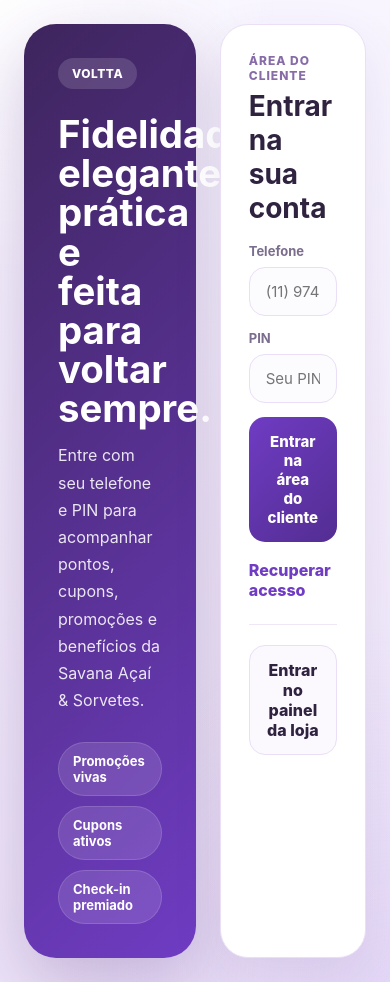
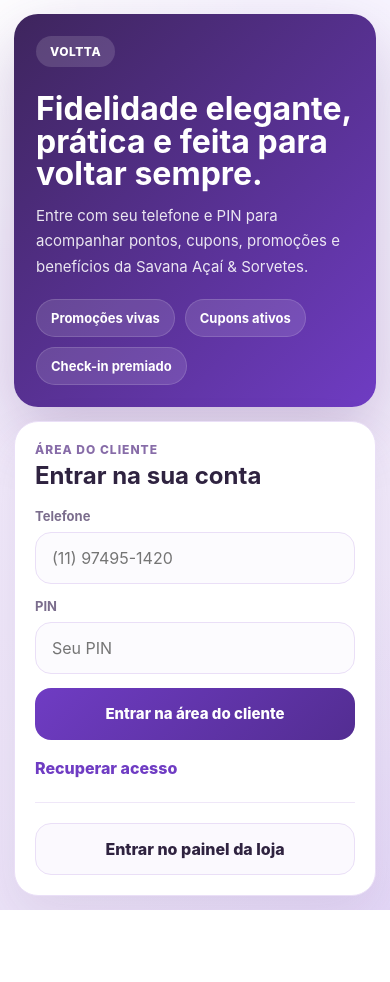
Before and after one commit to dpnascimentojr/voltta-program, a React (Vite) app: page / in a window 390 px wide. After the commit the page ends 910 px from the top, so only its background shows below. Built offline with nearby package versions, Linux system fonts and the light colour scheme.

Commit message:
atualização login e painel do cliente

```diff
--- a/src/screens/auth/AccessHubScreen.jsx
+++ b/src/screens/auth/AccessHubScreen.jsx
@@ -1,4 +1,4 @@
-import { useMemo, useState } from "react";
+import { useEffect, useMemo, useState } from "react";
 
 function digitsOnly(value = "") {
   return String(value).replace(/\D/g, "");
@@ -15,6 +15,18 @@
   return `(${digits.slice(0, 2)}) ${digits.slice(2, 7)}-${digits.slice(7)}`;
 }
 
+function useIsMobile(breakpoint = 860) {
+  const [isMobile, setIsMobile] = useState(() => window.innerWidth <= breakpoint);
+
+  useEffect(() => {
+    const onResize = () => setIsMobile(window.innerWidth <= breakpoint);
+    window.addEventListener("resize", onResize);
+    return () => window.removeEventListener("resize", onResize);
+  }, [breakpoint]);
+
+  return isMobile;
+}
+
 export default function AccessHubScreen({
   branding,
   customers = [],
@@ -22,6 +34,7 @@
   onEmployeeEnter,
   whatsappLink,
 }) {
+  const isMobile = useIsMobile();
   const [phone, setPhone] = useState("");
   const [pin, setPin] = useState("");
   const [showRecovery, setShowRecovery] = useState(false);
@@ -52,30 +65,34 @@
     : "";
 
   return (
-    <div style={styles.page}>
-      <div style={styles.content}>
-        <section style={styles.heroCard}>
+    <div style={styles.page(isMobile)}>
+      <div style={styles.content(isMobile)}>
+        <section style={styles.heroCard(isMobile)}>
           <div style={styles.brandBadge}>{branding?.softwareName || "Voltta"}</div>
-          <h1 style={styles.heroTitle}>
-            Fidelidade elegante, prática e feita para voltar sempre.
-          </h1>
-          <p style={styles.heroText}>
-            Entre com seu telefone e PIN para acompanhar pontos, cupons, promoções e benefícios da{" "}
-            {branding?.companyName || "loja"}.
-          </p>
 
-          <div style={styles.heroHighlights}>
+          <div>
+            <h1 style={styles.heroTitle(isMobile)}>
+              Fidelidade elegante, prática e feita para voltar sempre.
+            </h1>
+
+            <p style={styles.heroText(isMobile)}>
+              Entre com seu telefone e PIN para acompanhar pontos, cupons, promoções e benefícios da{" "}
+              {branding?.companyName || "loja"}.
+            </p>
+          </div>
+
+          <div style={styles.heroHighlights(isMobile)}>
             <Badge text="Promoções vivas" />
             <Badge text="Cupons ativos" />
             <Badge text="Check-in premiado" />
           </div>
         </section>
 
-        <section style={styles.loginCard}>
-          <div style={styles.cardHeader}>
+        <section style={styles.loginCard(isMobile)}>
+          <div style={styles.cardHeader(isMobile)}>
             <div>
               <p style={styles.eyebrow}>Área do cliente</p>
-              <h2 style={styles.cardTitle}>Entrar na sua conta</h2>
+              <h2 style={styles.cardTitle(isMobile)}>Entrar na sua conta</h2>
             </div>
           </div>
 
@@ -130,18 +147,18 @@
             </button>
 
             {showRecovery ? (
-              <div style={styles.recoveryPanel}>
+              <div style={styles.recoveryPanel(isMobile)}>
                 <p style={styles.recoveryText}>
                   Digite seu telefone acima para localizar sua conta e escolher a melhor forma de
                   recuperação.
                 </p>
 
-                <div style={styles.recoveryActions}>
+                <div style={styles.recoveryActions(isMobile)}>
                   <a
                     href={whatsappLink || "#"}
                     target="_blank"
                     rel="noopener noreferrer"
-                    style={styles.secondaryAction}
+                    style={styles.secondaryAction(isMobile)}
                   >
                     Recuperar por WhatsApp
                   </a>
@@ -149,7 +166,7 @@
                   <a
                     href={emailRecovery || "#"}
                     style={{
-                      ...styles.secondaryAction,
+                      ...styles.secondaryAction(isMobile),
                       opacity: emailRecovery ? 1 : 0.48,
                       pointerEvents: emailRecovery ? "auto" : "none",
                     }}
@@ -187,30 +204,34 @@
 }
 
 const styles = {
-  page: {
+  page: (isMobile) => ({
     minHeight: "100vh",
     display: "grid",
     placeItems: "center",
-    padding: 24,
-  },
-  content: {
+    padding: isMobile ? 14 : 24,
+  }),
+
+  content: (isMobile) => ({
     width: "100%",
     maxWidth: 1160,
     display: "grid",
-    gridTemplateColumns: "1.08fr 0.92fr",
-    gap: 24,
+    gridTemplateColumns: isMobile ? "1fr" : "1.08fr 0.92fr",
+    gap: isMobile ? 14 : 24,
     alignItems: "stretch",
-  },
-  heroCard: {
+  }),
+
+  heroCard: (isMobile) => ({
     background: "linear-gradient(135deg, #3e255d 0%, #6f3cc3 100%)",
     color: "#fff",
-    borderRadius: 32,
-    padding: 34,
+    borderRadius: isMobile ? 24 : 32,
+    padding: isMobile ? 22 : 34,
     boxShadow: "0 24px 64px rgba(86, 48, 124, 0.25)",
     display: "grid",
     alignContent: "space-between",
-    minHeight: 580,
-  },
+    minHeight: isMobile ? "auto" : 580,
+    gap: isMobile ? 18 : 24,
+  }),
+
   brandBadge: {
     display: "inline-flex",
     width: "fit-content",
@@ -222,25 +243,29 @@
     letterSpacing: 0.5,
     textTransform: "uppercase",
   },
-  heroTitle: {
-    margin: "26px 0 14px",
-    fontSize: "clamp(2.4rem, 4vw, 4.6rem)",
+
+  heroTitle: (isMobile) => ({
+    margin: "8px 0 12px",
+    fontSize: isMobile ? "2rem" : "clamp(2.4rem, 4vw, 4.6rem)",
     lineHeight: 1.02,
-    maxWidth: 12,
-  },
-  heroText: {
+    maxWidth: isMobile ? "100%" : 12,
+  }),
+
+  heroText: (isMobile) => ({
     margin: 0,
-    maxWidth: 34 + "ch",
+    maxWidth: isMobile ? "100%" : "34ch",
     color: "rgba(255,255,255,0.88)",
-    fontSize: 16,
+    fontSize: isMobile ? 15 : 16,
     lineHeight: 1.7,
-  },
-  heroHighlights: {
+  }),
+
+  heroHighlights: (isMobile) => ({
     display: "flex",
     flexWrap: "wrap",
     gap: 10,
-    marginTop: 28,
-  },
+    marginTop: isMobile ? 2 : 28,
+  }),
+
   badge: {
     background: "rgba(255,255,255,0.12)",
     border: "1px solid rgba(255,255,255,0.14)",
@@ -250,21 +275,24 @@
     fontSize: 13,
     fontWeight: 700,
   },
-  loginCard: {
+
+  loginCard: (isMobile) => ({
     background: "#fff",
     border: "1px solid #eadff7",
-    borderRadius: 28,
-    padding: 28,
+    borderRadius: isMobile ? 24 : 28,
+    padding: isMobile ? 20 : 28,
     boxShadow: "0 20px 50px rgba(92, 63, 122, 0.10)",
     display: "grid",
     alignContent: "start",
     gap: 18,
-  },
-  cardHeader: {
+  }),
+
+  cardHeader: (isMobile) => ({
     display: "flex",
     justifyContent: "space-between",
-    alignItems: "center",
-  },
+    alignItems: isMobile ? "flex-start" : "center",
+  }),
+
   eyebrow: {
     margin: 0,
     color: "#876ca8",
@@ -273,11 +301,14 @@
     fontWeight: 800,
     letterSpacing: 1,
   },
-  cardTitle: {
+
+  cardTitle: (isMobile) => ({
     margin: "6px 0 0",
     color: "#2f2340",
-    fontSize: 28,
-  },
+    fontSize: isMobile ? 24 : 28,
+    lineHeight: 1.1,
+  }),
+
   notice: {
     border: "1px solid",
     borderRadius: 16,
@@ -285,29 +316,35 @@
     fontWeight: 700,
     fontSize: 14,
   },
+
   form: {
     display: "grid",
     gap: 14,
   },
+
   field: {
     display: "grid",
     gap: 8,
   },
+
   label: {
     fontSize: 13,
     color: "#7b6d8d",
     fontWeight: 700,
   },
+
   input: {
     width: "100%",
     border: "1px solid #eadff7",
     borderRadius: 16,
     background: "#fcfbfe",
     padding: "14px 16px",
-    fontSize: 15,
+    fontSize: 16,
     color: "#2f2340",
     outline: "none",
+    minHeight: 52,
   },
+
   primaryButton: {
     border: 0,
     borderRadius: 16,
@@ -317,11 +354,15 @@
     fontWeight: 800,
     fontSize: 15,
     cursor: "pointer",
+    minHeight: 52,
+    width: "100%",
   },
+
   recoveryBox: {
     display: "grid",
     gap: 12,
   },
+
   linkButton: {
     border: 0,
     background: "transparent",
@@ -331,49 +372,58 @@
     textAlign: "left",
     cursor: "pointer",
   },
-  recoveryPanel: {
+
+  recoveryPanel: (isMobile) => ({
     border: "1px solid #eadff7",
     background: "#faf7fe",
-    borderRadius: 20,
-    padding: 16,
+    borderRadius: isMobile ? 18 : 20,
+    padding: isMobile ? 14 : 16,
     display: "grid",
     gap: 12,
-  },
+  }),
+
   recoveryText: {
     margin: 0,
     color: "#6e627e",
     lineHeight: 1.6,
     fontSize: 14,
   },
-  recoveryActions: {
-    display: "flex",
+
+  recoveryActions: (isMobile) => ({
+    display: "grid",
+    gridTemplateColumns: isMobile ? "1fr" : "repeat(2, minmax(0, 1fr))",
     gap: 10,
-    flexWrap: "wrap",
-  },
-  secondaryAction: {
+  }),
+
+  secondaryAction: (isMobile) => ({
     display: "inline-flex",
     alignItems: "center",
     justifyContent: "center",
-    minHeight: 44,
-    padding: "12px 16px",
+    minHeight: 48,
+    width: "100%",
+    padding: isMobile ? "12px 14px" : "12px 16px",
     borderRadius: 14,
     background: "#fff",
     border: "1px solid #e4d6f4",
     color: "#3f2a60",
     fontWeight: 700,
     textDecoration: "none",
-  },
+    textAlign: "center",
+  }),
+
   helperText: {
     margin: 0,
     color: "#8a7d99",
     fontSize: 13,
     lineHeight: 1.6,
   },
+
   divider: {
     height: 1,
     background: "#efe7f8",
     margin: "6px 0 2px",
   },
+
   employeeButton: {
     border: "1px solid #eadff7",
     borderRadius: 16,
@@ -382,5 +432,7 @@
     color: "#2f2340",
     fontWeight: 800,
     cursor: "pointer",
+    minHeight: 52,
+    width: "100%",
   },
 };
```
